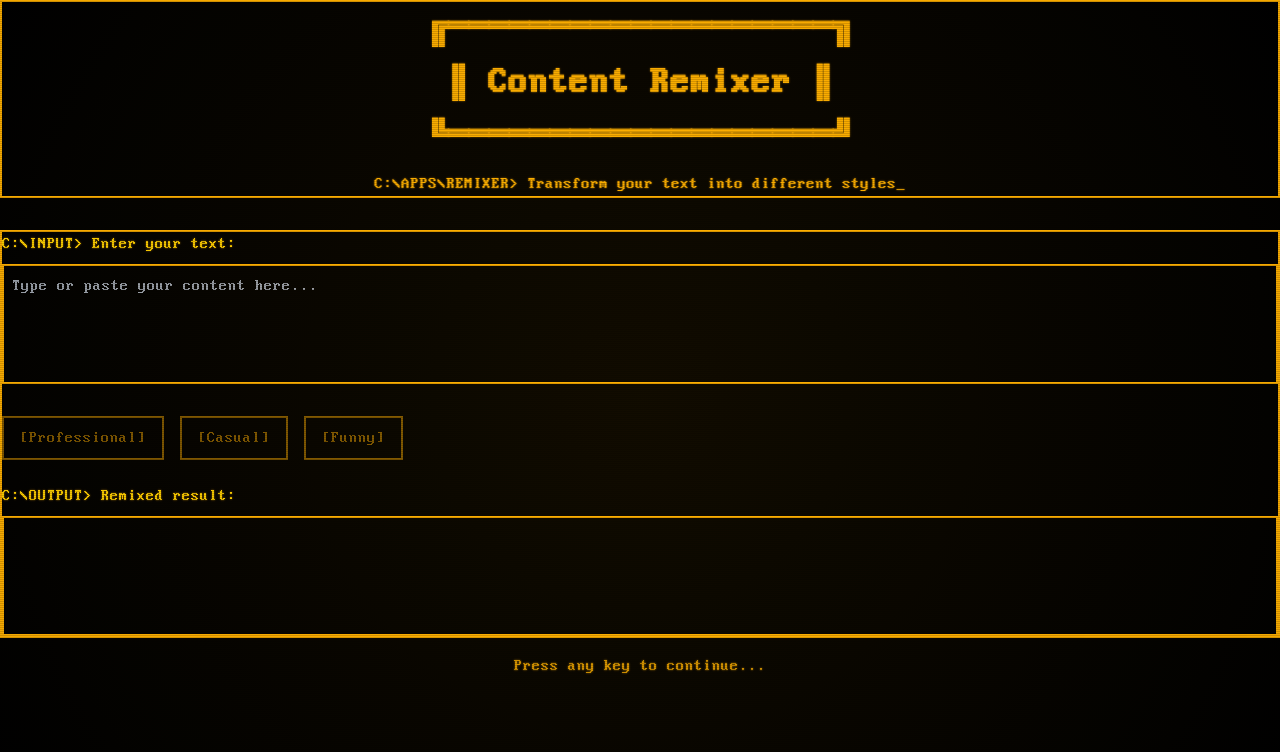
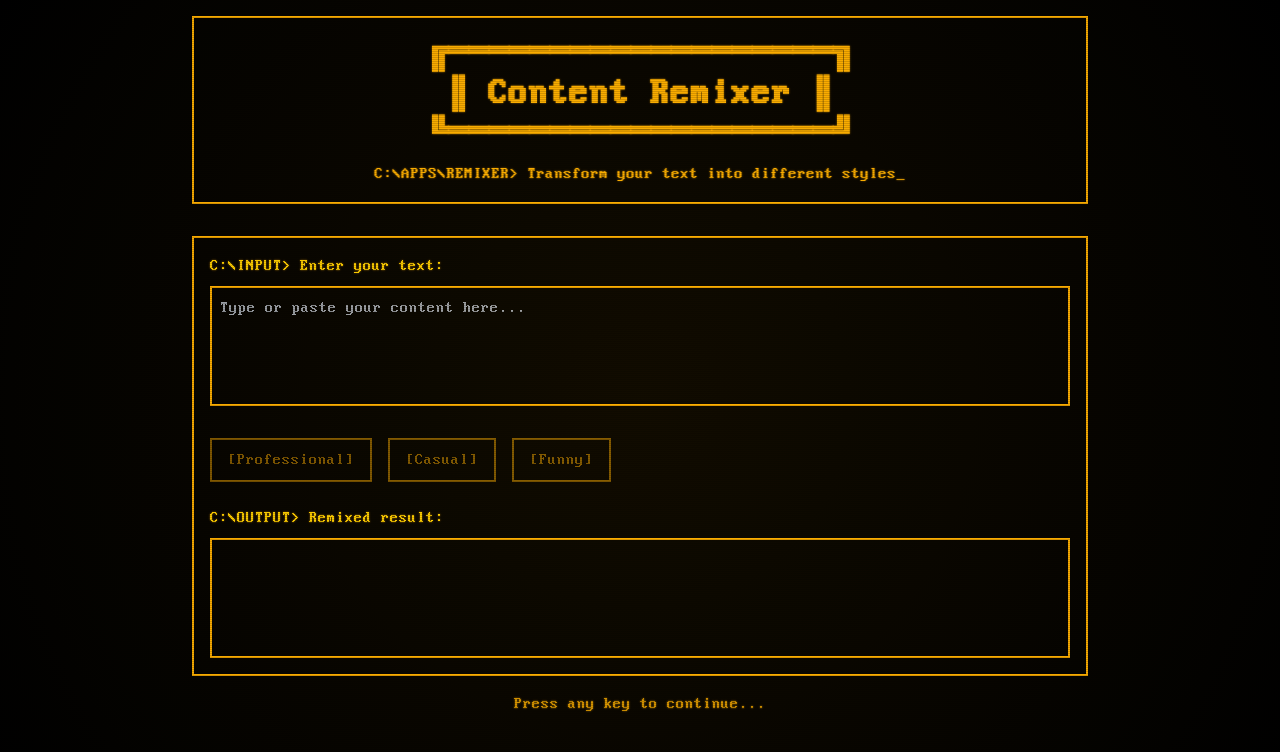
Before and after one commit to CinimoDY/remixer, a React (Vite) app: page / in a window 1280 px wide. Shown: the top 752 px of the page. Built offline with nearby package versions, Linux system fonts and the light colour scheme.

Commit message:
fix: simplify styling and ensure proper CSS application

```diff
--- a/src/App.jsx
+++ b/src/App.jsx
@@ -44,11 +44,11 @@ function App() {
   };
 
   return (
-    <div className="min-h-screen bg-dos-black text-dos-amber font-dos p-unit">
-      <div className="container mx-auto max-w-content">
+    <div className="min-h-screen bg-dos-black text-dos-amber font-dos p-4">
+      <div className="container mx-auto max-w-4xl">
         {/* DOS-style Header */}
-        <div className="mb-8 border-2 border-dos-border p-unit">
-          <h1 className="text-4xl font-bold text-center leading-base">
+        <div className="mb-8 border-2 border-dos-border p-4">
+          <h1 className="text-4xl font-bold text-center">
             ╔═══════════════════╗
             <br />
             ║  Content Remixer  ║
@@ -61,7 +61,7 @@ function App() {
         </div>
 
         {/* Main Terminal Window */}
-        <div className="border-2 border-dos-border p-unit">
+        <div className="border-2 border-dos-border p-4">
           {/* Input Section */}
           <div className="mb-6">
             <label className="block mb-2 text-dos-bright-amber">
--- a/src/index.css
+++ b/src/index.css
@@ -7,7 +7,7 @@
   src: url('/fonts/Perfect DOS VGA 437 Win.ttf') format('truetype');
   font-weight: normal;
   font-style: normal;
-  font-display: swap;
+  font-display: block;
 }
 
 :root {
@@ -21,16 +21,22 @@
 
 /* DOS-inspired custom styles */
 @layer base {
-  html {
+  * {
+    margin: 0;
+    padding: 0;
+    box-sizing: border-box;
+  }
+
+  html, body {
     background-color: var(--dos-black);
+    color: var(--dos-amber);
+    font-family: 'DOS', Consolas, Monaco, monospace;
+    min-height: 100vh;
   }
 
   body {
-    @apply bg-dos-black text-dos-amber font-dos;
     text-shadow: 0 0 2px var(--dos-dim-amber);
     position: relative;
-    margin: 0;
-    min-height: 100vh;
   }
 
   /* CRT screen effect */
@@ -83,19 +89,31 @@
 
   /* Remove modern input styles */
   input, textarea {
-    @apply bg-dos-black border-dos-border focus:ring-0;
+    background-color: var(--dos-black);
+    border: 2px solid var(--dos-border);
+    color: var(--dos-amber);
+    font-family: 'DOS', Consolas, Monaco, monospace;
+    outline: none;
+  }
+
+  input:focus, textarea:focus {
+    border-color: var(--dos-bright-amber);
   }
 
   /* Reset button styles */
   button {
-    @apply bg-transparent border-2 border-dos-border text-dos-amber font-dos;
+    background-color: transparent;
+    border: 2px solid var(--dos-border);
+    color: var(--dos-amber);
+    font-family: 'DOS', Consolas, Monaco, monospace;
     padding: 0.5rem 1rem;
     cursor: pointer;
     transition: all 0.2s;
   }
 
   button:hover:not(:disabled) {
-    @apply bg-dos-amber text-dos-black;
+    background-color: var(--dos-amber);
+    color: var(--dos-black);
   }
 
   button:disabled {
@@ -107,6 +125,11 @@
 /* Blinking cursor animation */
 .cursor::after {
   content: '_';
-  @apply animate-cursor-blink;
+  animation: blink 1s step-end infinite;
   color: var(--dos-amber);
 }
+
+@keyframes blink {
+  0%, 100% { opacity: 1; }
+  50% { opacity: 0; }
+}
--- a/tailwind.config.js
+++ b/tailwind.config.js
@@ -17,21 +17,6 @@ export default {
       fontFamily: {
         'dos': ['DOS', 'Consolas', 'Monaco', 'monospace']
       },
-      fontSize: {
-        'base': 'var(--typography-size-base)',
-        'lg': 'var(--typography-size-lg)',
-        'xl': 'var(--typography-size-xl)',
-        '2xl': 'var(--typography-size-2xl)'
-      },
-      spacing: {
-        'unit': 'var(--global-spacing-unit)',
-        'title': 'var(--global-spacing-title-height)'
-      },
-      borderWidth: {
-        'thin': 'var(--spacing-border-width-thin)',
-        'normal': 'var(--spacing-border-width-normal)',
-        'thick': 'var(--spacing-border-width-thick)'
-      },
       animation: {
         'cursor-blink': 'blink 1s step-end infinite',
       },
@@ -41,12 +26,6 @@ export default {
           '50%': { opacity: '0' },
         },
       },
-      maxWidth: {
-        'content': 'var(--global-dimension-content-max-width)'
-      },
-      lineHeight: {
-        'base': 'var(--global-typography-line-height-base)'
-      }
     },
   },
   plugins: [],
```
